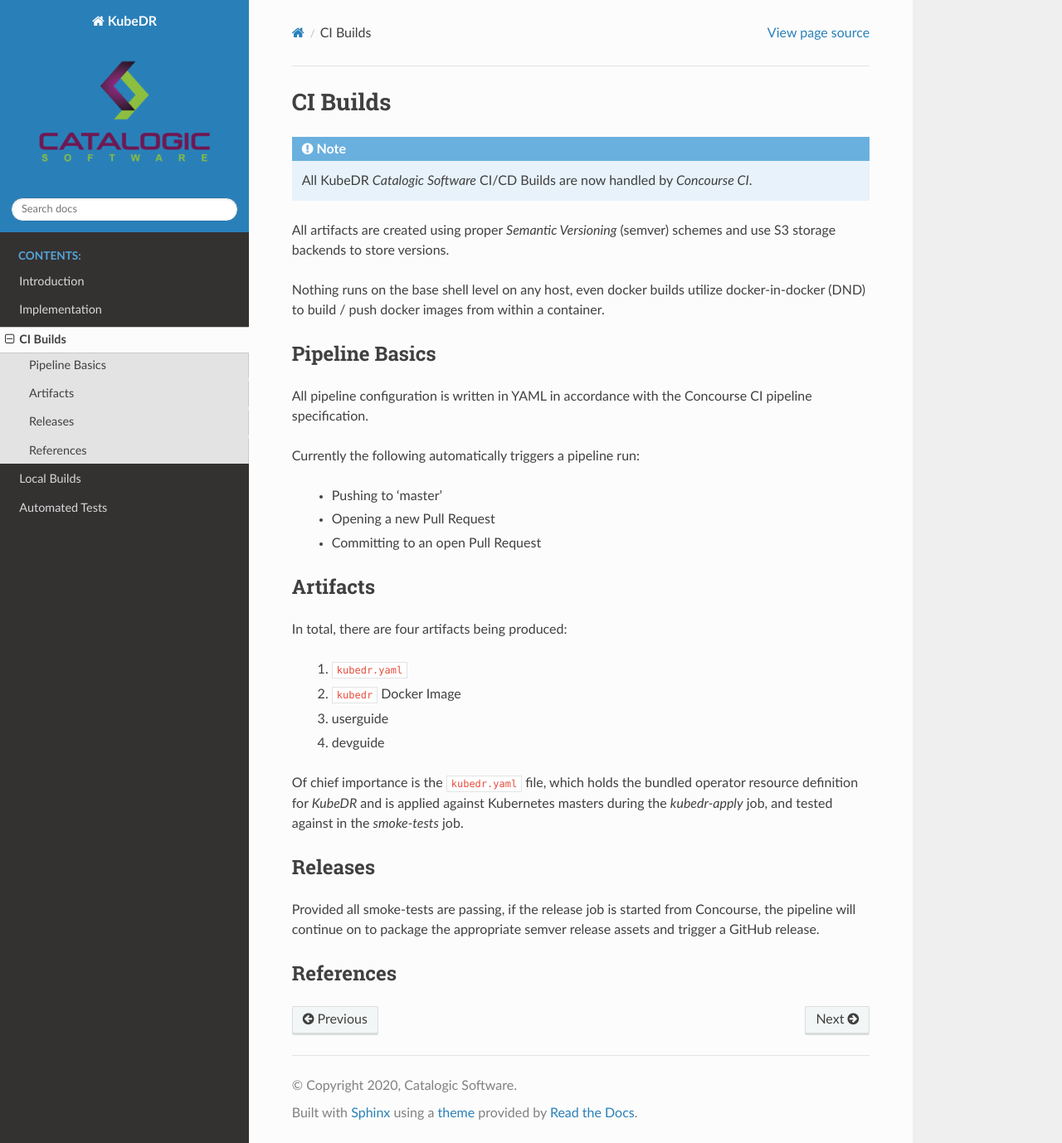
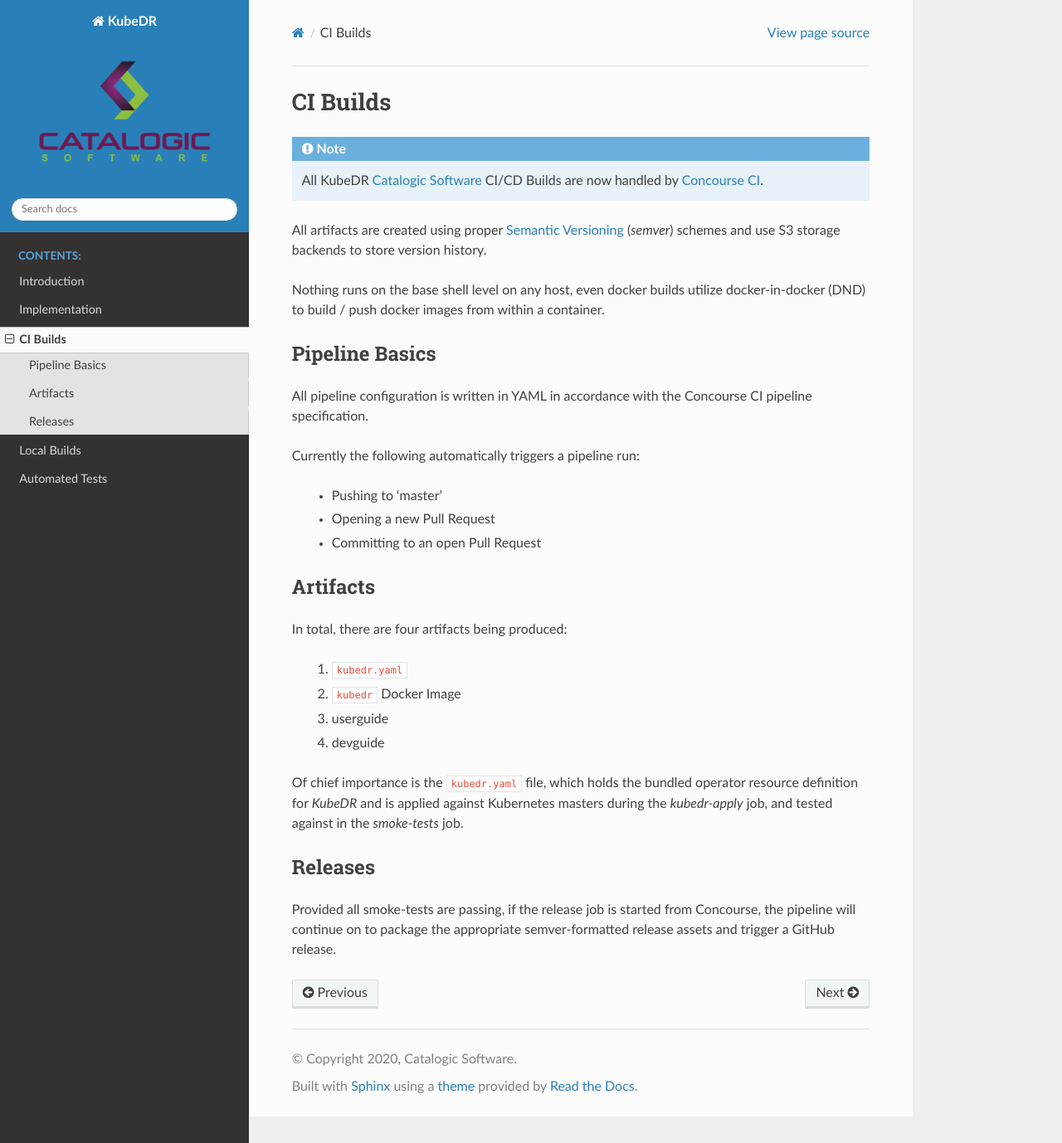
Before and after one commit to catalogicsoftware/kubedr, a Sphinx documentation site: the page built from docs/devguide/source/ci_builds.rst, in a window 1280 px wide and 1378 px high. Shown: the whole window at 83% size. Built offline with Sphinx 7.4.7 and the Read the Docs theme 2.0.0, drawn with Linux system fonts in a browser that asks for light colours.

Commit message:
Minor tweaks to devguide CI page.

```diff
--- a/docs/devguide/source/ci_builds.rst
+++ b/docs/devguide/source/ci_builds.rst
@@ -4,11 +4,11 @@
 
 .. note::
 
-   All KubeDR `Catalogic Software` CI/CD Builds are now handled
-   by `Concourse CI`.
+   All KubeDR `Catalogic Software`_ CI/CD Builds are now handled
+   by `Concourse CI`_.
 
-All artifacts are created using proper `Semantic Versioning` (semver) schemes
-and use S3 storage backends to store versions.
+All artifacts are created using proper `Semantic Versioning`_ (`semver`) schemes
+and use S3 storage backends to store version history.
 
 Nothing runs on the base shell level on any host, even docker builds
 utilize docker-in-docker (DND) to build / push docker images from
@@ -48,11 +48,8 @@
 
 Provided all smoke-tests are passing, if the release job is started
 from Concourse, the pipeline will continue on to package the appropriate
-semver release assets and trigger a GitHub release.
+semver-formatted release assets and trigger a GitHub release.
 
-References
-==========
-
-.. _Semantic Versioning: https://semver.org/
-.. _Concourse CI: https://concourse-ci.org/
+.. _Semantic Versioning: https://semver.org
+.. _Concourse CI: https://concourse-ci.org
 .. _Catalogic Software: https://catalogicsoftware.com
```
